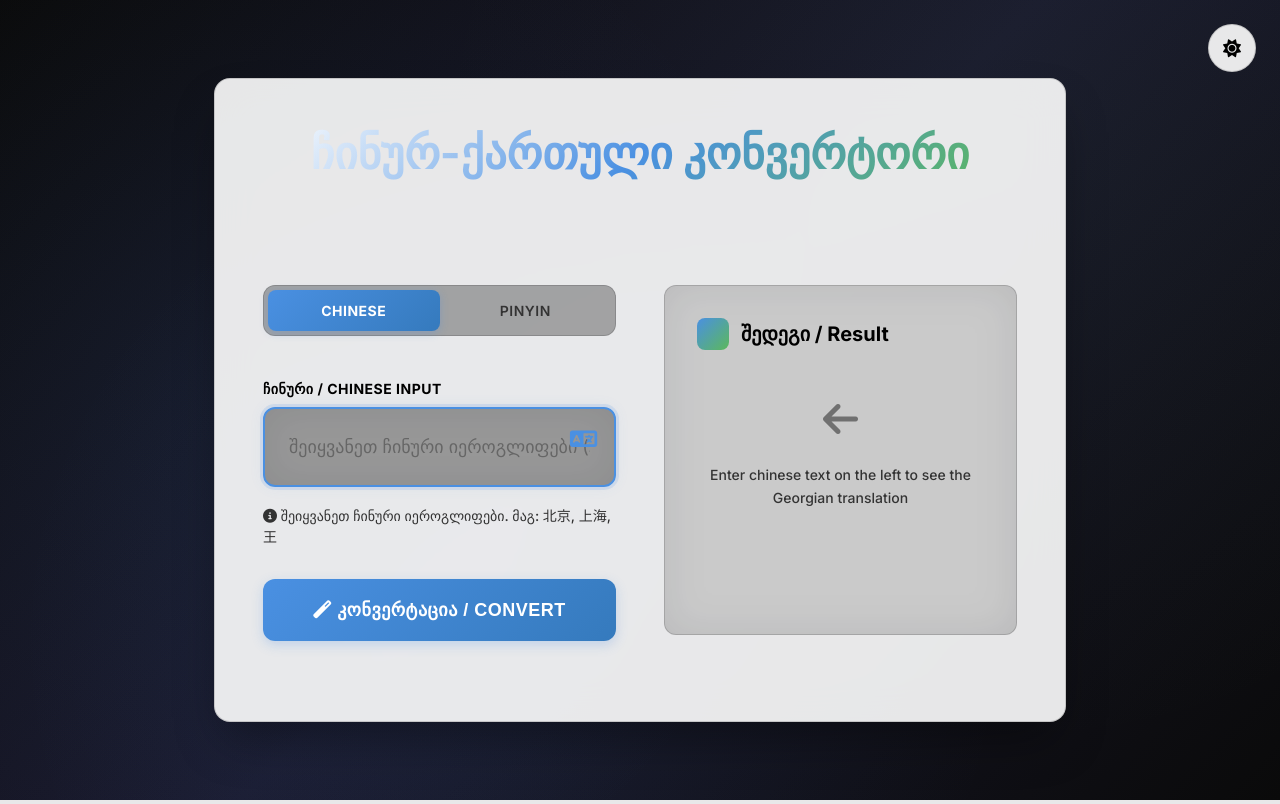
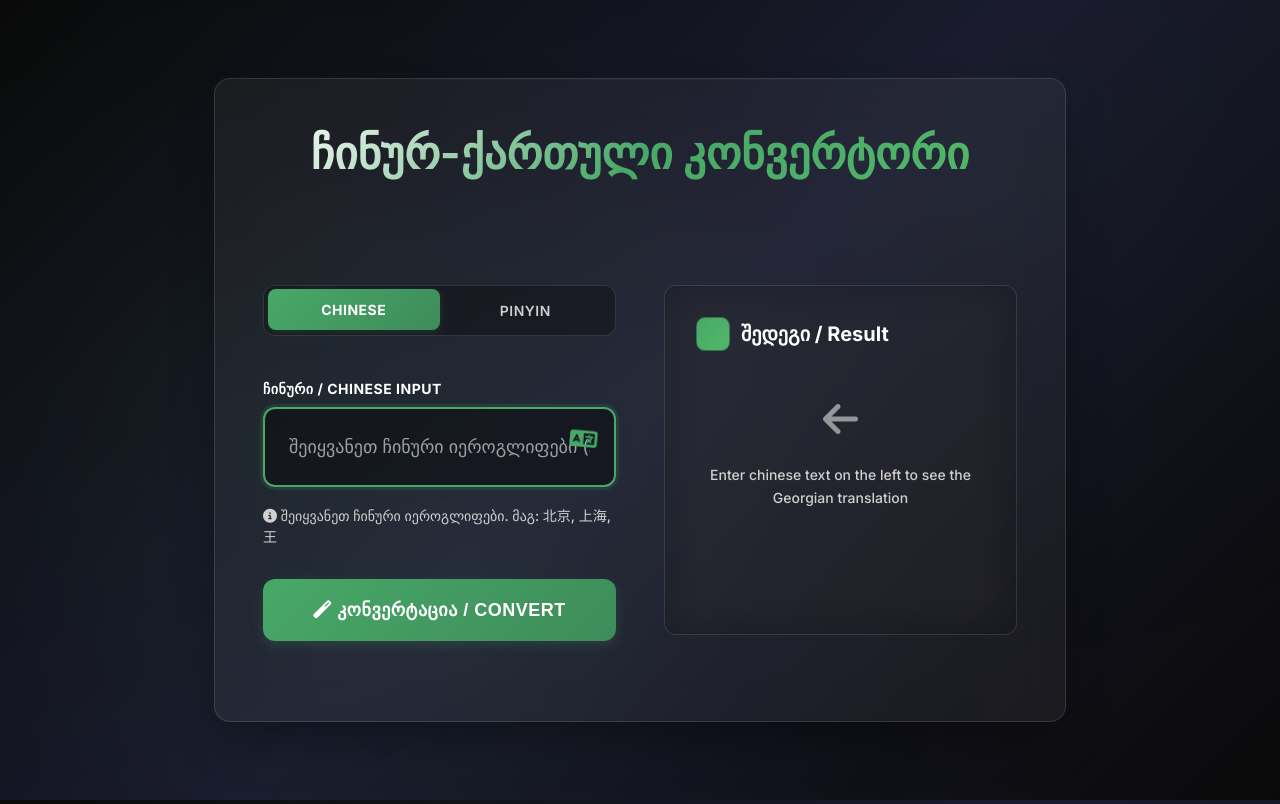
Before and after one commit to NikaKereselidze/chinese-convertor, a Flask app: page / in a window 1280 px wide. Run offline with Flask 2, Linux system fonts and the light colour scheme.

Commit message:
Add files via upload

```diff
--- a/templates/index.html
+++ b/templates/index.html
@@ -16,11 +16,11 @@
     />
     <style>
       :root {
-        --primary: #4a90e2;
-        --primary-dark: #357abd;
+        --primary: #48a868;
+        --primary-dark: #3e8c5a;
         --secondary: #1a1a2e;
-        --accent: #5cb85c;
-        --success: #5cb85c;
+        --accent: #52b869;
+        --success: #52b869;
         --warning: #f0ad4e;
         --error: #d9534f;
 
@@ -35,7 +35,7 @@
         --text-muted: #a0a0a0;
 
         --border: rgba(255, 255, 255, 0.12);
-        --border-hover: rgba(74, 144, 226, 0.3);
+        --border-hover: rgba(72, 168, 104, 0.25);
 
         --shadow: 0 20px 25px -5px rgba(0, 0, 0, 0.3),
           0 10px 10px -5px rgba(0, 0, 0, 0.1);
@@ -44,21 +44,6 @@
         --blur: blur(20px);
         --radius: 12px;
         --radius-lg: 16px;
-      }
-
-      [data-theme="light"] {
-        --bg-primary: #ffffff;
-        --bg-secondary: #f8f9fa;
-        --bg-tertiary: #e9ecef;
-        --bg-glass: rgba(255, 255, 255, 0.9);
-        --bg-glass-hover: rgba(255, 255, 255, 0.95);
-
-        --text-primary: #000000;
-        --text-secondary: #333333;
-        --text-muted: #666666;
-
-        --border: rgba(0, 0, 0, 0.15);
-        --border-hover: rgba(74, 144, 226, 0.4);
       }
 
       * {
@@ -90,47 +75,34 @@
         height: 100%;
         background: radial-gradient(
             circle at 20% 50%,
-            rgba(74, 144, 226, 0.08) 0%,
+            rgba(72, 168, 104, 0.06) 0%,
             transparent 50%
           ),
           radial-gradient(
             circle at 80% 20%,
-            rgba(92, 184, 92, 0.04) 0%,
+            rgba(82, 184, 105, 0.03) 0%,
             transparent 50%
           ),
           radial-gradient(
             circle at 40% 80%,
-            rgba(74, 144, 226, 0.06) 0%,
+            rgba(72, 168, 104, 0.04) 0%,
             transparent 50%
           );
         pointer-events: none;
         z-index: -1;
+        animation: subtleShift 20s ease-in-out infinite;
       }
 
-      .theme-toggle {
-        position: absolute;
-        top: 24px;
-        right: 24px;
-        width: 48px;
-        height: 48px;
-        background: var(--bg-glass);
-        backdrop-filter: var(--blur);
-        border: 1px solid var(--border);
-        border-radius: 50%;
-        display: flex;
-        align-items: center;
-        justify-content: center;
-        cursor: pointer;
-        transition: all 0.3s cubic-bezier(0.4, 0, 0.2, 1);
-        z-index: 1000;
-        color: var(--text-primary);
-        font-size: 18px;
-      }
-
-      .theme-toggle:hover {
-        background: var(--bg-glass-hover);
-        border-color: var(--border-hover);
-        transform: scale(1.05);
+      @keyframes subtleShift {
+        0%,
+        100% {
+          transform: translate(0, 0) scale(1);
+          opacity: 1;
+        }
+        50% {
+          transform: translate(-5px, -3px) scale(1.02);
+          opacity: 0.95;
+        }
       }
 
       .container {
@@ -223,8 +207,8 @@
         background: linear-gradient(
           135deg,
           #ffffff 0%,
-          #4a90e2 50%,
-          #5cb85c 100%
+          #48a868 50%,
+          #52b869 100%
         );
         -webkit-background-clip: text;
         -webkit-text-fill-color: transparent;
@@ -233,15 +217,20 @@
         line-height: 1.2;
       }
 
-      .subtitle {
-        font-size: 1.125rem;
-        color: var(--text-secondary);
-        font-weight: 500;
-        opacity: 1;
+      .mode-section {
+        margin-bottom: 24px;
+        animation: slideInLeft 0.6s ease-out 0.4s both;
       }
 
-      .mode-section {
-        margin-bottom: 24px;
+      @keyframes slideInLeft {
+        from {
+          opacity: 0;
+          transform: translateX(-20px);
+        }
+        to {
+          opacity: 1;
+          transform: translateX(0);
+        }
       }
 
       .mode-toggle {
@@ -264,9 +253,31 @@
         text-transform: uppercase;
         letter-spacing: 0.5px;
         cursor: pointer;
-        transition: all 0.3s ease;
+        transition: all 0.4s cubic-bezier(0.4, 0, 0.2, 1);
         border-radius: calc(var(--radius) - 4px);
         font-family: inherit;
+        position: relative;
+        overflow: hidden;
+      }
+
+      .mode-option::before {
+        content: "";
+        position: absolute;
+        top: 0;
+        left: -100%;
+        width: 100%;
+        height: 100%;
+        background: linear-gradient(
+          90deg,
+          transparent,
+          rgba(72, 168, 104, 0.1),
+          transparent
+        );
+        transition: left 0.6s ease;
+      }
+
+      .mode-option:hover::before {
+        left: 100%;
       }
 
       .mode-option.active {
@@ -277,16 +288,19 @@
         );
         color: #ffffff;
         font-weight: 700;
-        box-shadow: 0 2px 8px rgba(74, 144, 226, 0.3);
+        box-shadow: 0 2px 8px rgba(72, 168, 104, 0.2);
+        transform: translateY(-1px);
       }
 
       .mode-option:hover:not(.active) {
         color: var(--text-primary);
         background: rgba(255, 255, 255, 0.05);
+        transform: translateY(-1px);
       }
 
       .input-section {
         margin-bottom: 32px;
+        animation: slideInLeft 0.6s ease-out 0.5s both;
       }
 
       .input-label {
@@ -370,18 +384,19 @@
         border: none;
         border-radius: var(--radius);
         cursor: pointer;
-        transition: all 0.3s cubic-bezier(0.4, 0, 0.2, 1);
+        transition: all 0.4s cubic-bezier(0.4, 0, 0.2, 1);
         position: relative;
         overflow: hidden;
         margin-bottom: 32px;
         text-transform: uppercase;
         letter-spacing: 0.5px;
-        box-shadow: 0 4px 12px rgba(74, 144, 226, 0.25);
+        box-shadow: 0 4px 12px rgba(72, 168, 104, 0.2);
+        animation: slideInLeft 0.6s ease-out 0.6s both;
       }
 
       .convert-btn:hover {
-        transform: translateY(-2px);
-        box-shadow: 0 6px 18px rgba(74, 144, 226, 0.3);
+        transform: translateY(-3px);
+        box-shadow: 0 8px 20px rgba(72, 168, 104, 0.25);
       }
 
       .convert-btn:active {
@@ -666,11 +706,7 @@
       }
     </style>
   </head>
-  <body data-theme="dark">
-    <div class="theme-toggle" onclick="toggleTheme()" aria-label="Toggle theme">
-      <i class="fas fa-moon" id="theme-icon"></i>
-    </div>
-
+  <body>
     <div class="container">
       <div class="app-card">
         <div class="header">
@@ -745,20 +781,6 @@
 
     <script>
       let currentMode = "chinese";
-
-      function toggleTheme() {
-        const body = document.body;
-        const themeIcon = document.getElementById("theme-icon");
-        const currentTheme = body.getAttribute("data-theme");
-
-        if (currentTheme === "dark") {
-          body.setAttribute("data-theme", "light");
-          themeIcon.className = "fas fa-sun";
-        } else {
-          body.setAttribute("data-theme", "dark");
-          themeIcon.className = "fas fa-moon";
-        }
-      }
 
       function toggleMode(mode) {
         currentMode = mode;
@@ -948,15 +970,6 @@
           });
       }
 
-      // Initialize theme based on system preference
-      if (
-        window.matchMedia &&
-        window.matchMedia("(prefers-color-scheme: light)").matches
-      ) {
-        document.body.setAttribute("data-theme", "light");
-        document.getElementById("theme-icon").className = "fas fa-sun";
-      }
-
       // Initialize the app
       window.addEventListener("load", () => {
         toggleMode("chinese"); // Start with Chinese mode
```
Also changed, not shown: other parts of templates/index.html (+69 -32 lines).
